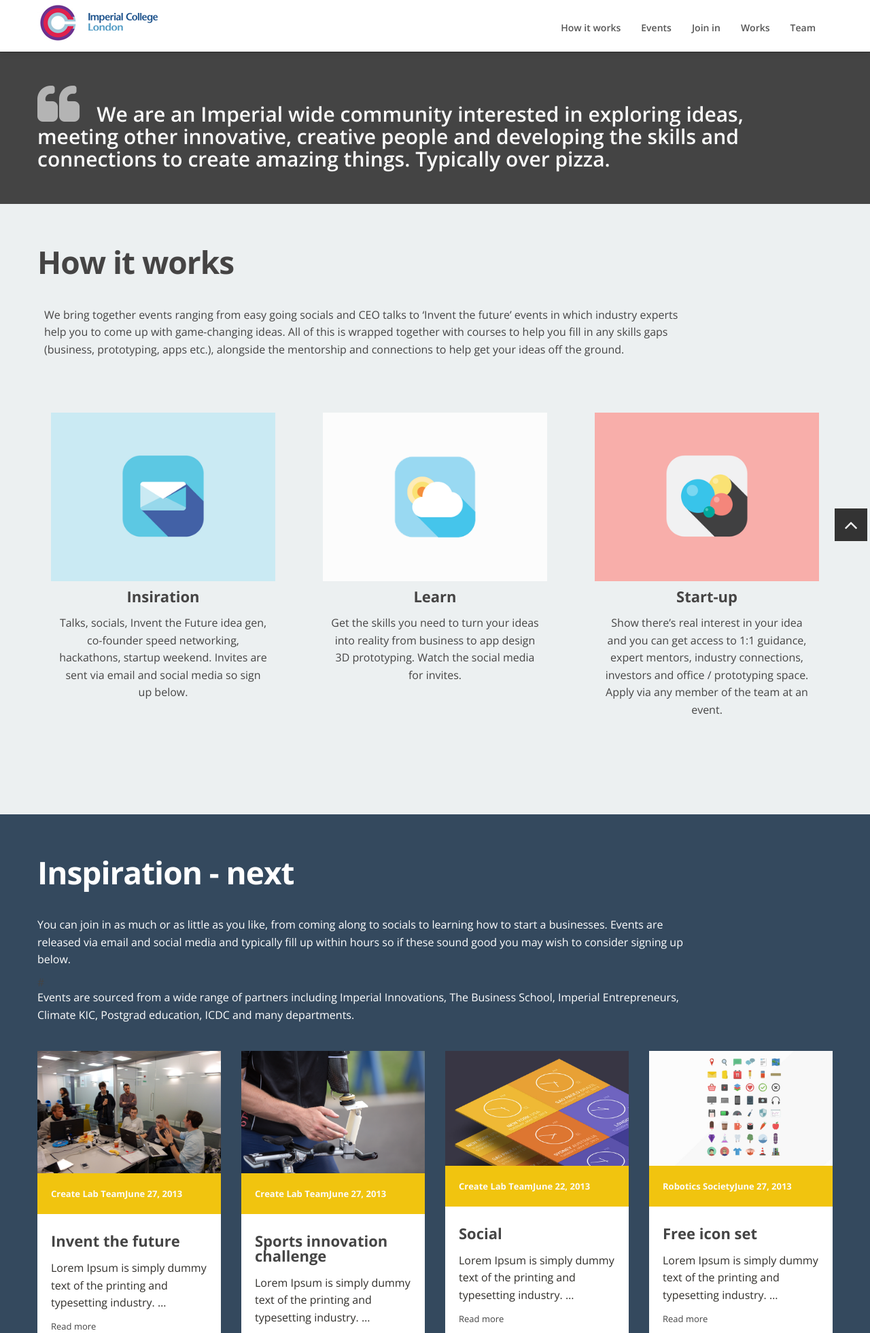
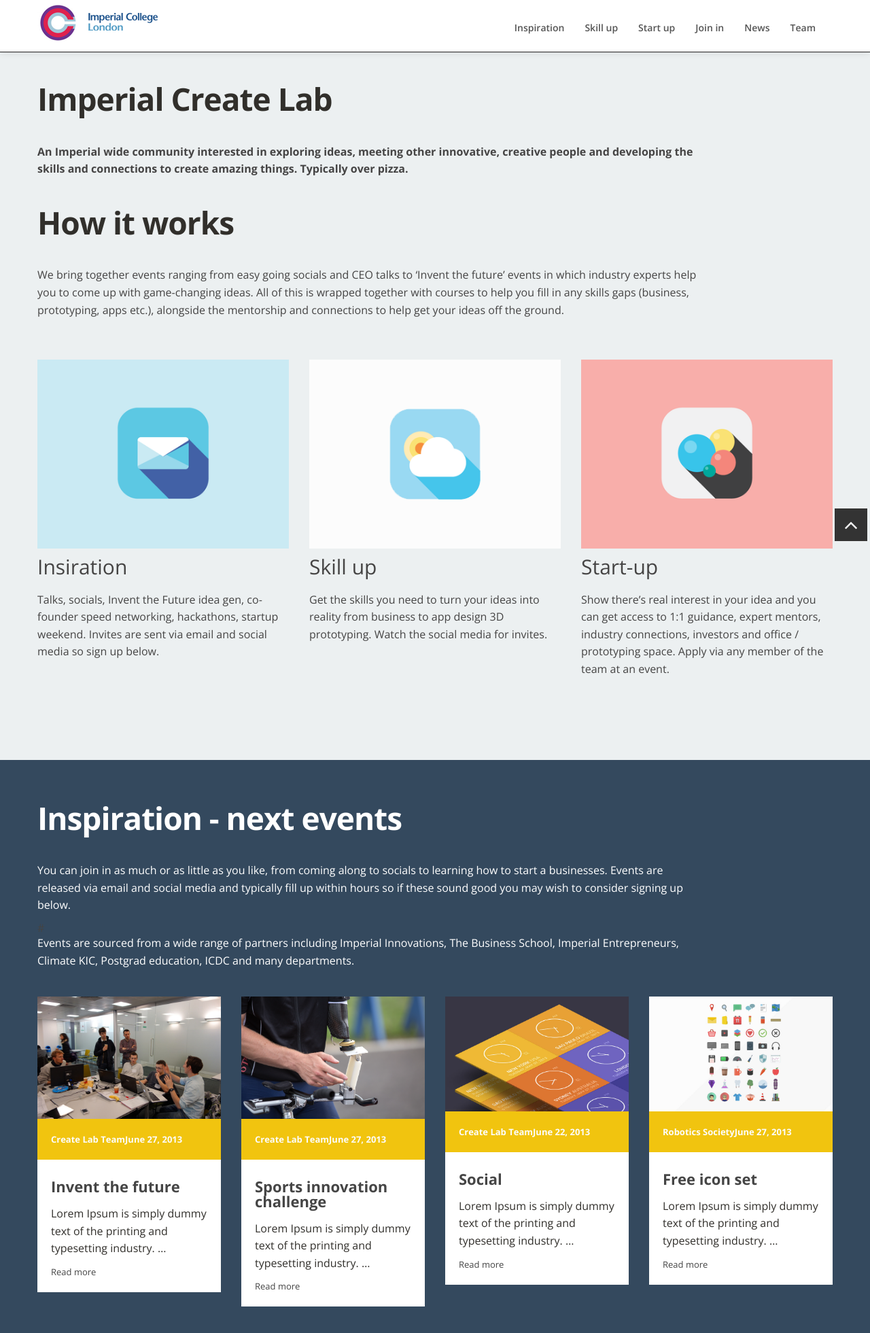
Before and after one commit to mwhammond/CreateLabOriginal, a PHP site: page / in a window 1280 px wide. Shown: the top 1961 px of the page at 68% size. Run offline with PHP 8.4, Linux system fonts and the light colour scheme; some libraries are stand-ins or nearby versions.

Commit message:
Added detail to sections and fixed CSS

```diff
--- a/css/style.css
+++ b/css/style.css
@@ -490,22 +490,16 @@ section.spacer {
 
 section.gray {
 	padding:80px 0 0px;
-
-}
-
+}
 
 .spacer.green,.section.green {
 	background:#1bac91;
 }
 
-
 .spacer.darkblue,.section.darkblue {
 	background:#34495E;
 }
 
-
-
-
 .spacer.green,.section.green h4 {
 	color:#fff;
 }
@@ -513,6 +507,7 @@ section.gray {
 .spacer.yellow,.section.yellow  {
 	background:#ffe873;
 }
+
 .spacer.orange,.section.orange {
 	background:#f34c36;
 }
@@ -531,11 +526,6 @@ section.gray {
 }
 
 
-
-
-.spacer.orange,.section.lightgray {
-	background:#ECF0F1;
-}
 
 .section.lightgray h4, h2, p {
 	color:#454444;
@@ -829,16 +819,30 @@ section#services.section.blue .service-box:hover {
 
 /* === section blog === */
 
-section#blog {
+section#inspiration {
 	background: #34495E;
 }
 
-section#works{
-background: #BDC3C7
-}
-
-section#contact{
+section#news{
+background: #34495E;
+}
+
+
+section#howitworks{
+background: #ECF0F1;
+}
+
+section#startup{
+background: #ECF0F1;
+}
+
+
+section#joinin{
 background: #ffc40d;
+}
+
+section#team{
+background: #BDC3C7;
 }
 
 
@@ -910,7 +914,7 @@ background: #ffc40d;
 
 /* === section about === */
 
-section#about {
+section#team {
 	background:#f2f2f2;
 }
 
--- a/index.html
+++ b/index.html
@@ -45,11 +45,13 @@
 				<!-- navigation -->
 				<nav class="pull-right nav-collapse collapse">
 				<ul id="menu-main" class="nav">
-					<li><a title="team" href="#services">How it works</a></li>
-					<li><a title="services" href="#blog">Events</a></li>
-					<li><a title="works" href="#contact">Join in</a></li>
-					<li><a title="blog" href="#works">Works</a></li>
-					<li><a title="contact" href="#about">Team</a></li>
+
+					<li><a title="inspiration" href="#inspiration">Inspiration</a></li>
+					<li><a title="skillup" href="#skillup">Skill up</a></li>
+                    <li><a title="startup" href="#startup">Start up</a></li>
+                    <li><a title="joinin" href="#joinin">Join in</a></li>
+					<li><a title="news" href="#news">News</a></li>
+					<li><a title="team" href="#team">Team</a></li>
 				</ul>
 				</nav>
 			</div>
@@ -63,7 +65,7 @@
 
 
 
-<!-- spacer section -->
+<!-- spacer section
 <section class="spacer gray">
 <div class="container">
 	<div class="row">
@@ -78,25 +80,23 @@
 	</div>
 </div>
 </section>
-<!-- end spacer section -->
+ end spacer section -->
 
 
-    <!--
-<div id="header-wrapper" class="header-slider">
-	<header class="clearfix">
-	</header>
-</div>
-    -->
-
-    <!-- end section: team -->
 
 
-<!-- section: services -->
-<section id="services" class="section lightgray">
+
+<!-- section: how it works -->
+<section id="howitworks" class="section">
 <div class="container">
 
 <div class="row">
 <div class="span10 alignleft">
+
+<h4>Imperial Create Lab</h4>
+
+<p><b>An Imperial wide community interested in exploring ideas, meeting other innovative, creative people and developing the skills and connections to create amazing things. Typically over pizza.</b> </p>
+<br>
 
 	<h4>How it works</h4>
 
@@ -123,7 +123,7 @@
 		<div class="span4 animated flyIn">
 			<div class="service-box">
 				<img src="img/works/10.png" alt="" />
-				<h2>Learn</h2>
+				<h2>Skill up</h2>
 				<p>
 					  Get the skills you need to turn your ideas into reality from business to app design 3D prototyping. Watch the social media for invites.
 				</p>
@@ -142,16 +142,16 @@
 	</div>
 </div>
 </section>
-<!-- end section: services -->
+<!-- end section: how it works -->
 
 
 
 
 
-<!-- section: what's on -->
-<section id="blog" class="section darkblue">
+<!-- section: inspiration -->
+<section id="inspiration" class="section darkblue">
 <div class="container">
-	<h4>Inspiration - next</h4>
+	<h4>Inspiration - next events</h4>
 
     <div class="row">
 <div class="span10 alignleft">
@@ -252,7 +252,7 @@
 
 
 
-<!-- section: what's on -->
+<!-- section: skillup -->
 <section id="skillup" class="section orange">
 <div class="container">
 	<h4>Skill up - next workshops</h4>
@@ -354,8 +354,8 @@
 
 
 
-<!-- section: services -->
-<section id="services" class="section lightgray">
+<!-- section: startup -->
+<section id="startup" class="section lightgray">
 <div class="container">
 
 <div class="row">
@@ -364,8 +364,11 @@
 
 <div class="span6 alignleft">
 
-<p>If you find an idea that you think you could form a business around then we can provide tailored help to get it off the ground. Due to cost and the fact that <b> we don't take equity </b> we are limited to 30 ventures per year therefore in order to get access you will need to prove that there is customer interest. If you don't already know how to do that before spending keep an eye out for the business skills workshops.</p>
+<p>If you find an idea that you think you could form a business around then we can provide tailored help to get it off the ground as a viable alternative to a graduate job. Due to cost and the fact that <b> we don't take equity </b> we are limited to 30 ventures per year so you will need to prove that there is customer interest. If you don't already know how test interest before building anything keep an eye out for the business skills workshops. <b>Apply by talking to any of the team at events</b>.</p>
+
     <br>
+
+    <blockquote>Fact: Last year over 200 teams entered the pitch event, over 30 of those still on their way to changing the future and have raised over £1m in funding to date.</blockquote>
 
     </div>
 
@@ -376,8 +379,11 @@
         <h6>Designer</h6>
         <h6>Space</h6>
         <h6>Entrepreneurial mentor*</h6>
+        <h6>Industry expert mentor</h6>
+        <h6>1:1 How to get your first 100 customers session</h6>
+
         <br>
-        <p>We'll do our absolute best on this but obviously can't gaurantee it.</p>
+        <p>* We'll do our absolute best on this but obviously can't gaurantee it.</p>
 
         </div>
 
@@ -386,12 +392,12 @@
 
 </div>
 </section>
-<!-- end section: services -->
 
 
 
-<!-- section: contact -->
-<section id="contact" class="section">
+
+<!-- section: join in -->
+<section id="joinin" class="section">
 <div class="container">
 	<h4>Get involved</h4>
 	<p>
@@ -432,17 +438,11 @@
 
 	</div>	<div class="clear"><input type="submit" value="Jump in" name="subscribe" id="mc-embedded-subscribe" class="btn btn-theme pull-right"></div>
 
-
-		</div>
-
-
-
-        </div>
+ </div>
 
 
 
 		<div class="span6">
-
 
     </div>
 </div>
@@ -453,8 +453,8 @@
 
 
 
-<!-- section: what's on -->
-<section id="works" class="section">
+<!-- section: news -->
+<section id="news" class="section darkblue">
 <div class="container">
 	<h4>What are people working on?</h4>
 
@@ -596,7 +596,7 @@
 
 
 <!-- section: team -->
-<section id="about" class="section">
+<section id="team" class="section">
 <div class="container">
 	<h4>The Create Labs team</h4>
 	<div class="row">
```
